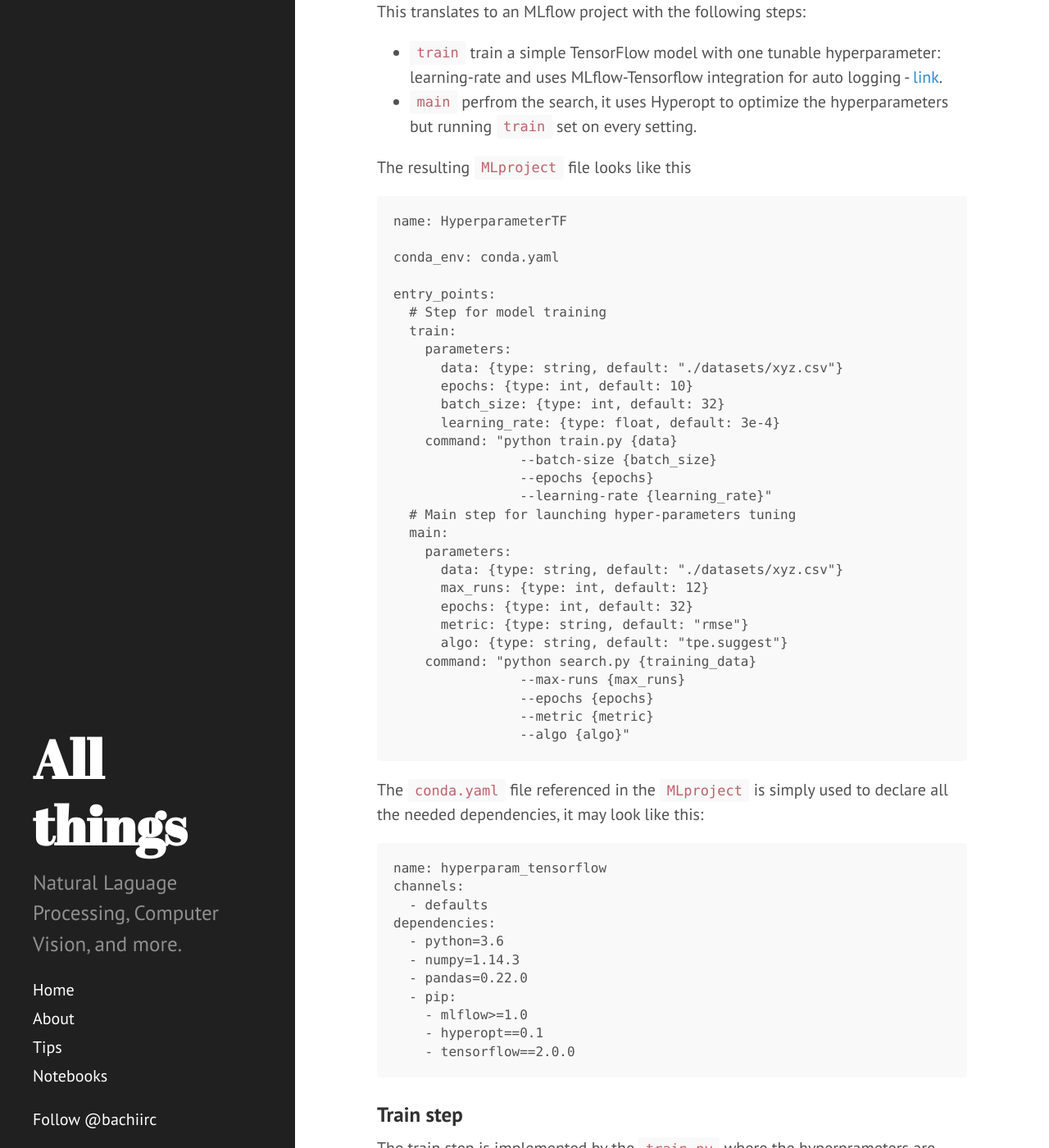
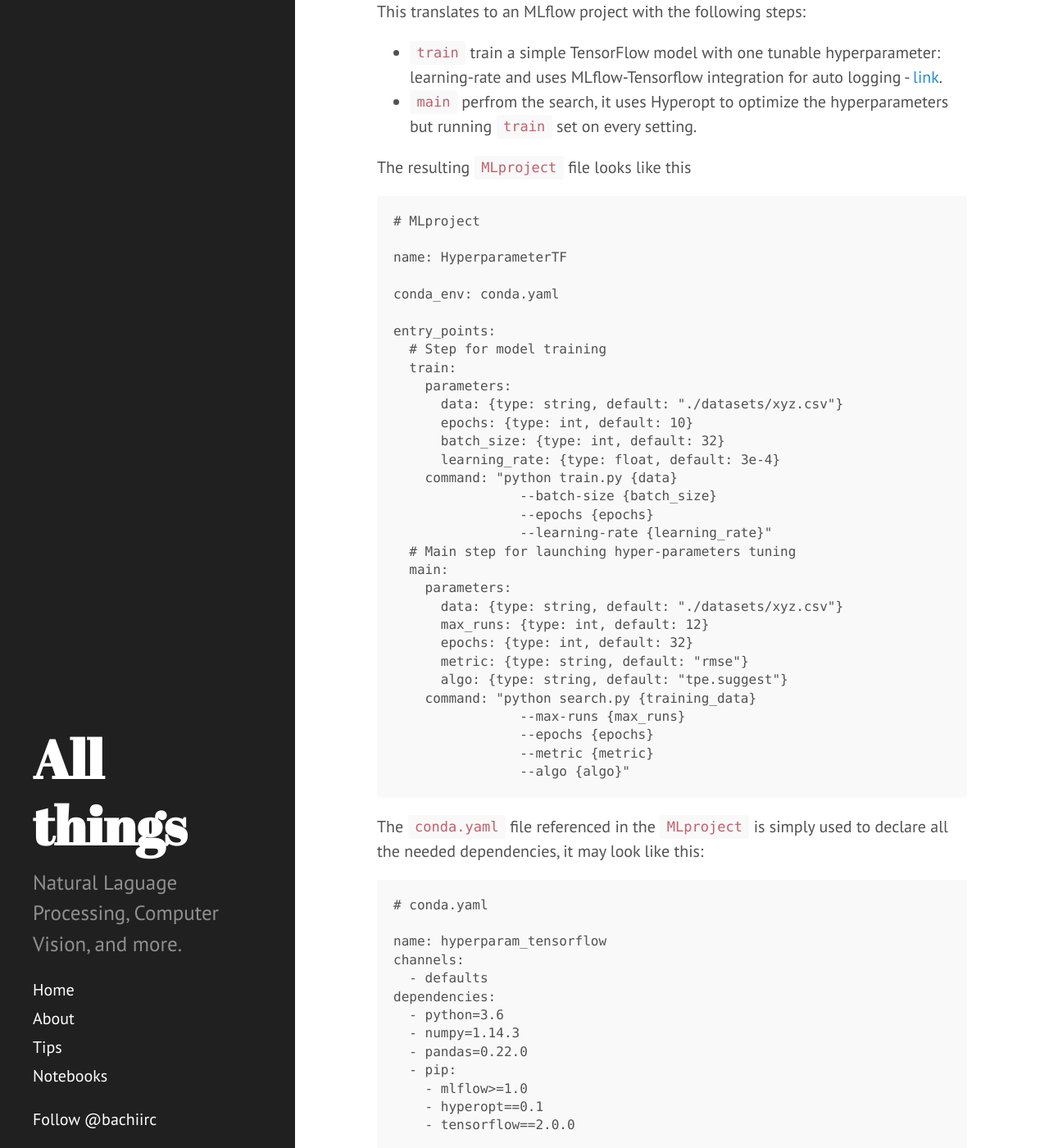
Before and after one commit to dzlab/dzlab.github.io, a Jekyll site: the page built from _posts/2020-08-16-mlflow-hyperopt.md, in a window 1280 px wide and 1400 px high, scrolled down 1225 px. Shown: the whole window at 82% size. Built offline with Jekyll 4.4.1, drawn with Linux system fonts in a browser that asks for light colours; nearby versions of some CDN libraries; comment, search, counter and statistics services are not loaded; a style sheet for code colours, icons or effects is not loaded; some of the changed text lies outside the part shown.

Commit message:
added filename to snippets

````diff
--- a/_posts/2020-08-16-mlflow-hyperopt.md
+++ b/_posts/2020-08-16-mlflow-hyperopt.md
@@ -37,6 +37,8 @@ This translates to an MLflow project with the following steps:
 
 The resulting `MLproject` file looks like this
 ```yaml
+# MLproject
+
 name: HyperparameterTF
 
 conda_env: conda.yaml
@@ -71,6 +73,8 @@ entry_points:
 The `conda.yaml` file referenced in the `MLproject` is simply used to declare all the needed dependencies, it may look like this:
 
 ```yaml
+# conda.yaml
+
 name: hyperparam_tensorflow
 channels:
   - defaults
````
Also changed, not shown: other parts of _posts/2020-08-16-mlflow-hyperopt.md (+6 -0 lines).
